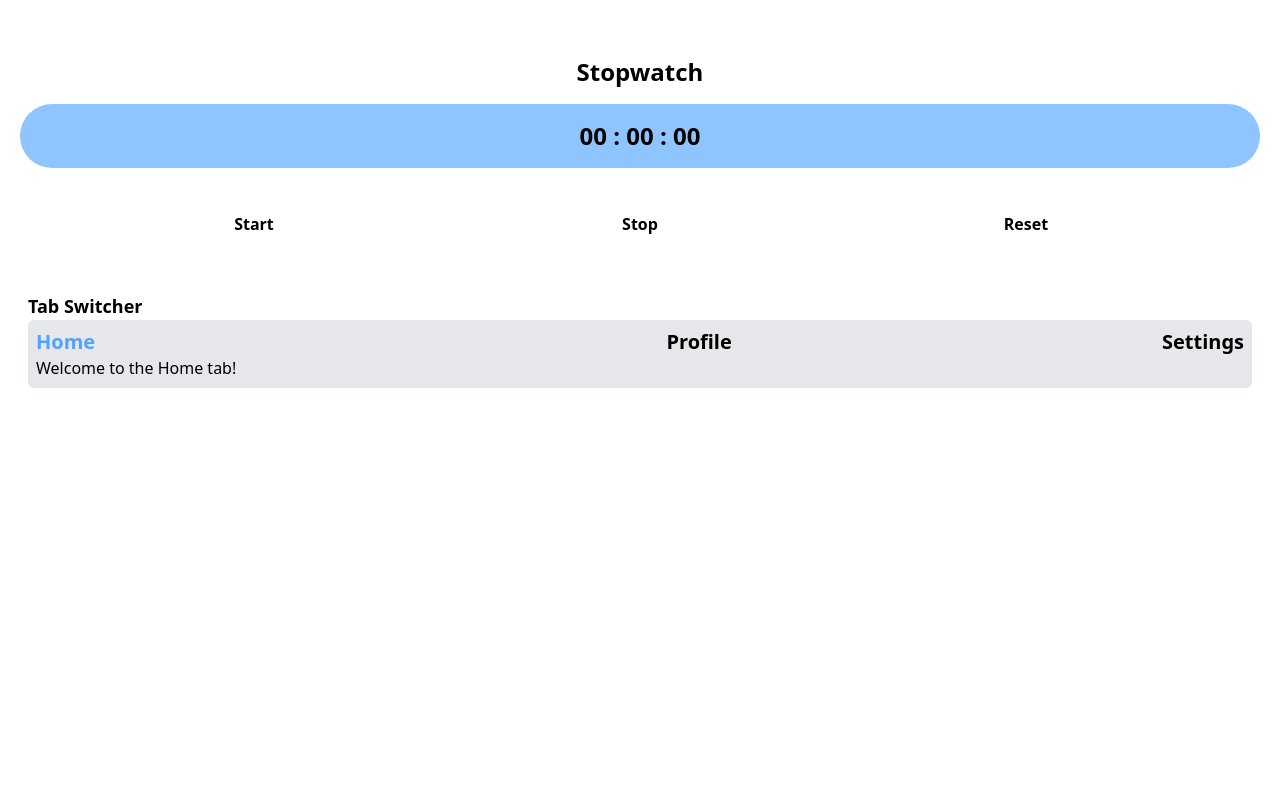
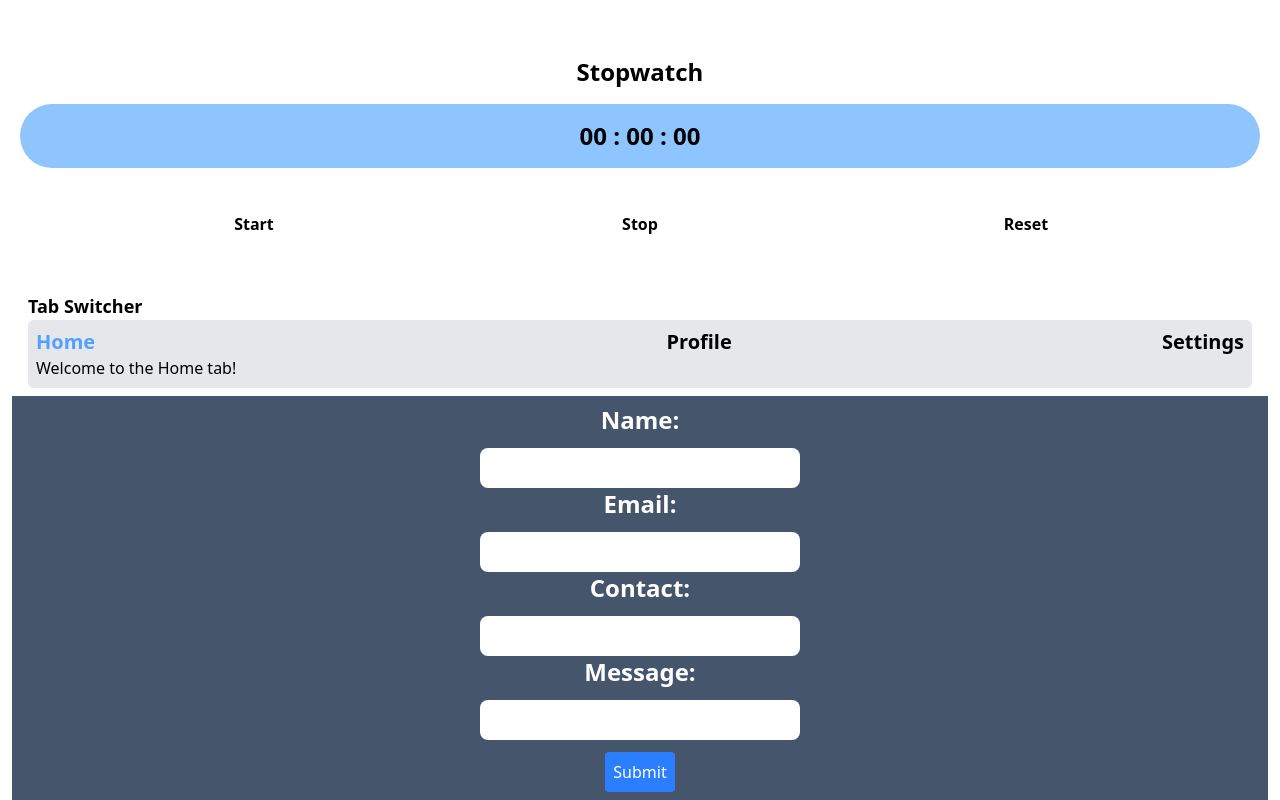
Before and after one commit to Subarna1911/Mini-Projects-, a React (Vite) app: page / in a window 1280 px wide. Shown: the part 972-1772 px from the top of the page. Before the commit the page ends 1368 px from the top, so only its background shows below. Built offline with nearby package versions, Linux system fonts and the light colour scheme.

Commit message:
contact form is added

```diff
--- a/src/App.jsx
+++ b/src/App.jsx
@@ -4,6 +4,7 @@
 import Accordian from './components/Accordian'
 import StopWatch  from './components/StopWatch'
 import SwitchTab from './components/SwitchTab'
+import Contact from './components/Contact'
 
 const App = () => {
   return (
@@ -13,6 +14,7 @@
       <Accordian/>
       <StopWatch/>
       <SwitchTab/>
+      <Contact/>
     </div>
   )
 }
--- /dev/null
+++ b/src/components/Contact.jsx
@@ -0,0 +1,123 @@
+import React, { useState } from 'react';
+
+const Contact = () => {
+
+  const [form, setForm] = useState({
+    name: "",
+    email: "",
+    contact: "",
+    message: "",
+  });
+
+  const [error, setError] = useState({});
+  const [submitted, setSubmitted] = useState(false);
+  const [submittedName, setSubmittedName] = useState("");
+
+  // Validation
+  const validate = () => {
+    const newErrors = {};
+
+    if (!form.name.trim()) newErrors.name = "Name is required";
+
+    if (!form.email.trim()) {
+      newErrors.email = "Email is required";
+    } else if (!/^[^\s@]+@[^\s@]+\.[^\s@]+$/.test(form.email)) {
+      newErrors.email = "Enter a valid email";
+    }
+
+    if (!form.contact.trim()) {
+      newErrors.contact = "Contact is required";
+    } else if (form.contact.length < 10) {
+      newErrors.contact = "Contact must be at least 10 digits";
+    }
+
+    if (!form.message.trim()) {
+      newErrors.message = "Message is required";
+    }
+
+    return newErrors;
+  };
+
+  // Submit handler
+  const handleSubmit = (e) => {
+    e.preventDefault();
+
+    const validationErrors = validate();
+
+    if (Object.keys(validationErrors).length > 0) {
+      setError(validationErrors);
+    } else {
+      setSubmittedName(form.name);
+      setSubmitted(true);
+      setError({});
+      setForm({ name: "", email: "", contact: "", message: "" });
+    }
+  };
+
+  const handleChange = (e) => {
+    setForm({ ...form, [e.target.name]: e.target.value });
+  };
+
+  return (
+    <div className='max-w-screen px-3'>
+      <div className='container mx-auto px-4 py-2 bg-slate-600'>
+
+        {submitted ? (
+          <h2 className='text-blue-500 text-lg font-bold'>
+            Thank you, {submittedName}!
+          </h2>
+        ) : (
+          <form className='flex  flex-col items-center justify-center' onSubmit={handleSubmit}>
+
+            <label className='text-2xl font-bold text-white mb-3'>Name:</label>
+            <input className='outline-none bg-white w-80 p-2 rounded-lg'
+              name="name"
+              type="text"
+              value={form.name}
+              onChange={handleChange}
+            />
+            {error.name && <p className='text-red-600'>{error.name}</p>}
+
+            <label className='text-2xl font-bold text-white mb-3'>Email:</label>
+            <input
+              name="email"
+              type="email"
+              value={form.email}
+              onChange={handleChange}
+              className='outline-none bg-white w-80 p-2 rounded-lg'
+            />
+            {error.email && <p className='text-red-600'>{error.email}</p>}
+
+            <label className='text-2xl font-bold text-white mb-3'>Contact:</label>
+            <input
+              name="contact"
+              type="number"
+              value={form.contact}
+              onChange={handleChange}
+              className='outline-none bg-white w-80 p-2 rounded-lg'
+            />
+            {error.contact && <p className='text-red-600'>{error.contact}</p>}
+
+            <label className='text-2xl font-bold text-white mb-3'>Message:</label>
+            <input
+              name="message"
+              type="text"
+              value={form.message}
+              onChange={handleChange}
+              className='outline-none bg-white w-80 p-2 rounded-lg'
+            />
+            {error.message && <p className='text-red-600'>{error.message}</p>}
+
+            <button className='mt-3 bg-blue-500 text-white p-2 rounded'>
+              Submit
+            </button>
+
+          </form>
+        )}
+
+      </div>
+    </div>
+  );
+};
+
+export default Contact;
```
